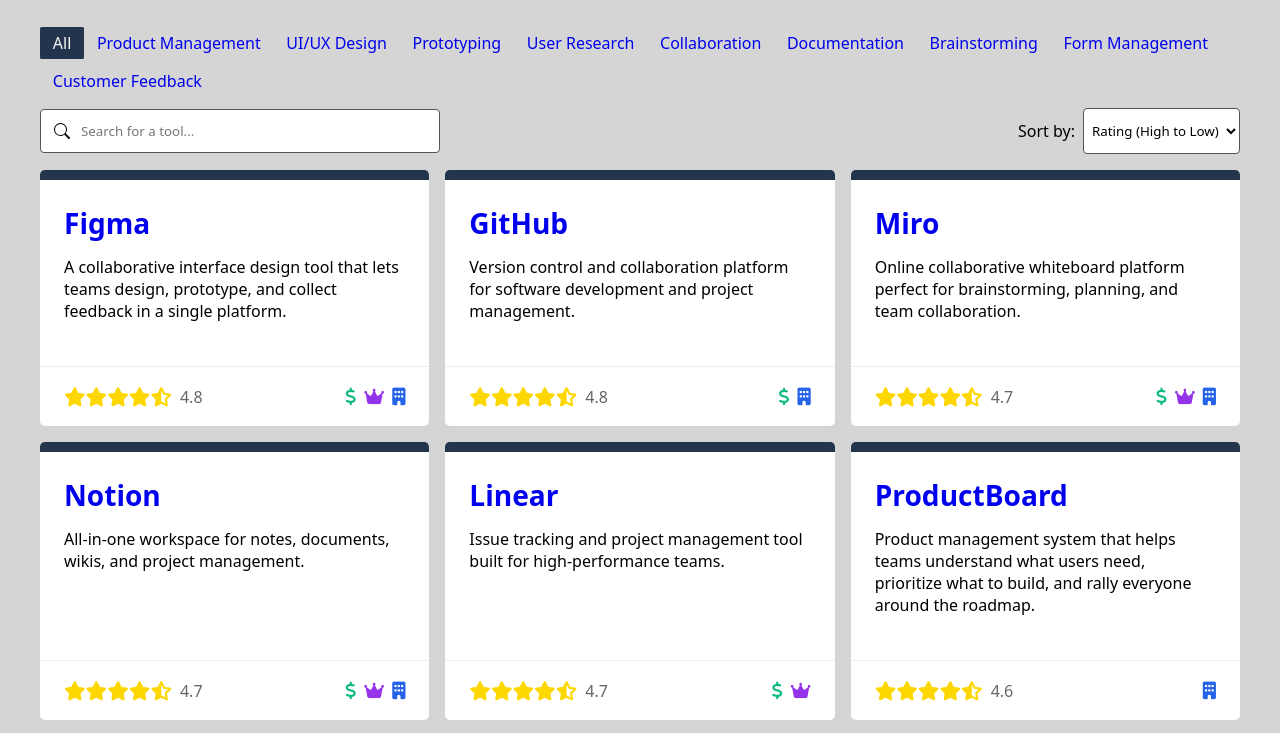
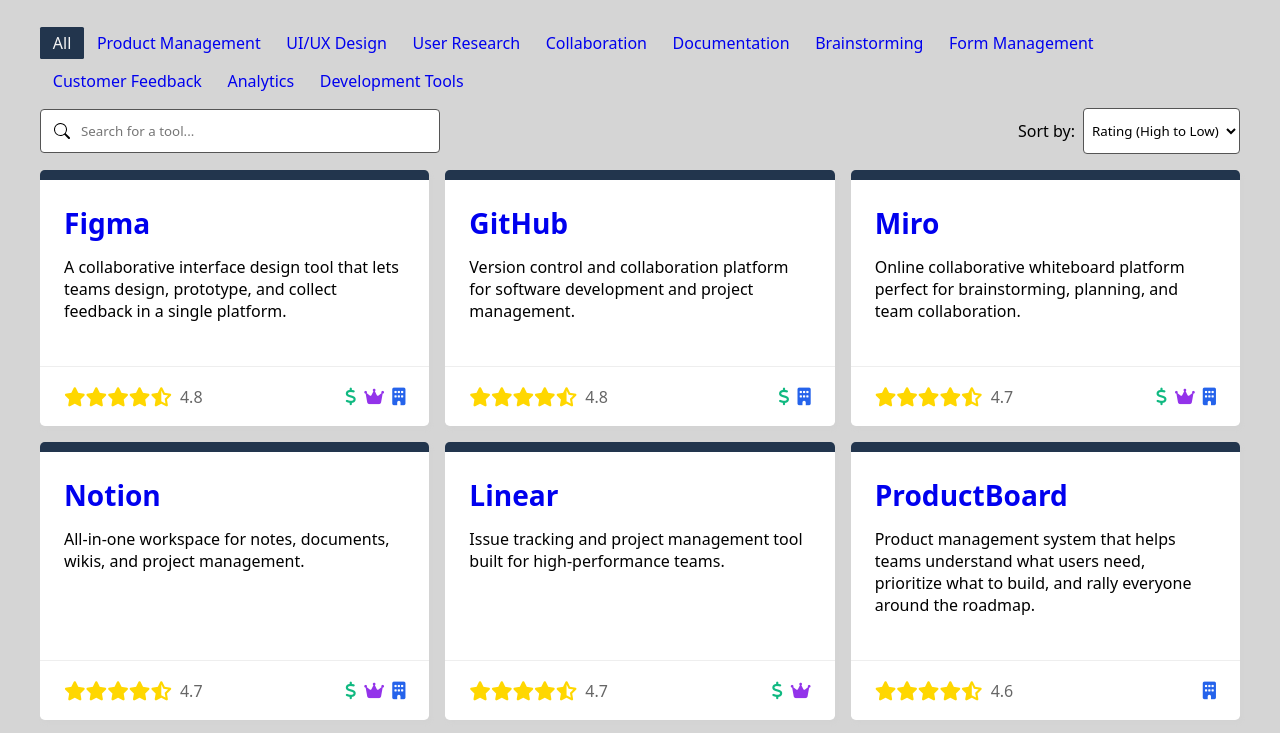
Before and after one commit to devrimfidan/tools.devrimfidan.com, a plain HTML site: page index.html in a window 1280 px wide. Shown: the top 733 px of the page. Drawn offline with nearby package versions, Linux system fonts and the light colour scheme.

Commit message:
Categories

```diff
--- a/index.html
+++ b/index.html
@@ -14,13 +14,15 @@
         <li class="uk-active" uk-filter-control><a id="all" href="#">All</a></li>
         <li uk-filter-control=".product-management"><a id="product-management" href="#">Product Management</a></li>
         <li uk-filter-control=".ui-ux"><a id="ui-ux" href="#">UI/UX Design</a></li>
-        <li uk-filter-control=".prototyping"><a id="prototyping" href="#">Prototyping</a></li>
         <li uk-filter-control=".user-research"><a id="user-research" href="#">User Research</a></li>
         <li uk-filter-control=".collaboration"><a id="collaboration" href="#">Collaboration</a></li>
         <li uk-filter-control=".documentation"><a id="documentation" href="#">Documentation</a></li>
         <li uk-filter-control=".brainstorming"><a id="brainstorming" href="#">Brainstorming</a></li>
         <li uk-filter-control=".form-management"><a id="form-management" href="#">Form Management</a></li>
         <li uk-filter-control=".customer-feedback"><a id="customer-feedback" href="#">Customer Feedback</a></li>
+        <li uk-filter-control=".analytics"><a id="analytics" href="#">Analytics</a></li>
+        <li uk-filter-control=".development"><a id="development" href="#">Development Tools</a></li>
+
       </ul>
 
       <!-- Search and Sort Area -->
```
Also changed, not shown: 1 other file.
